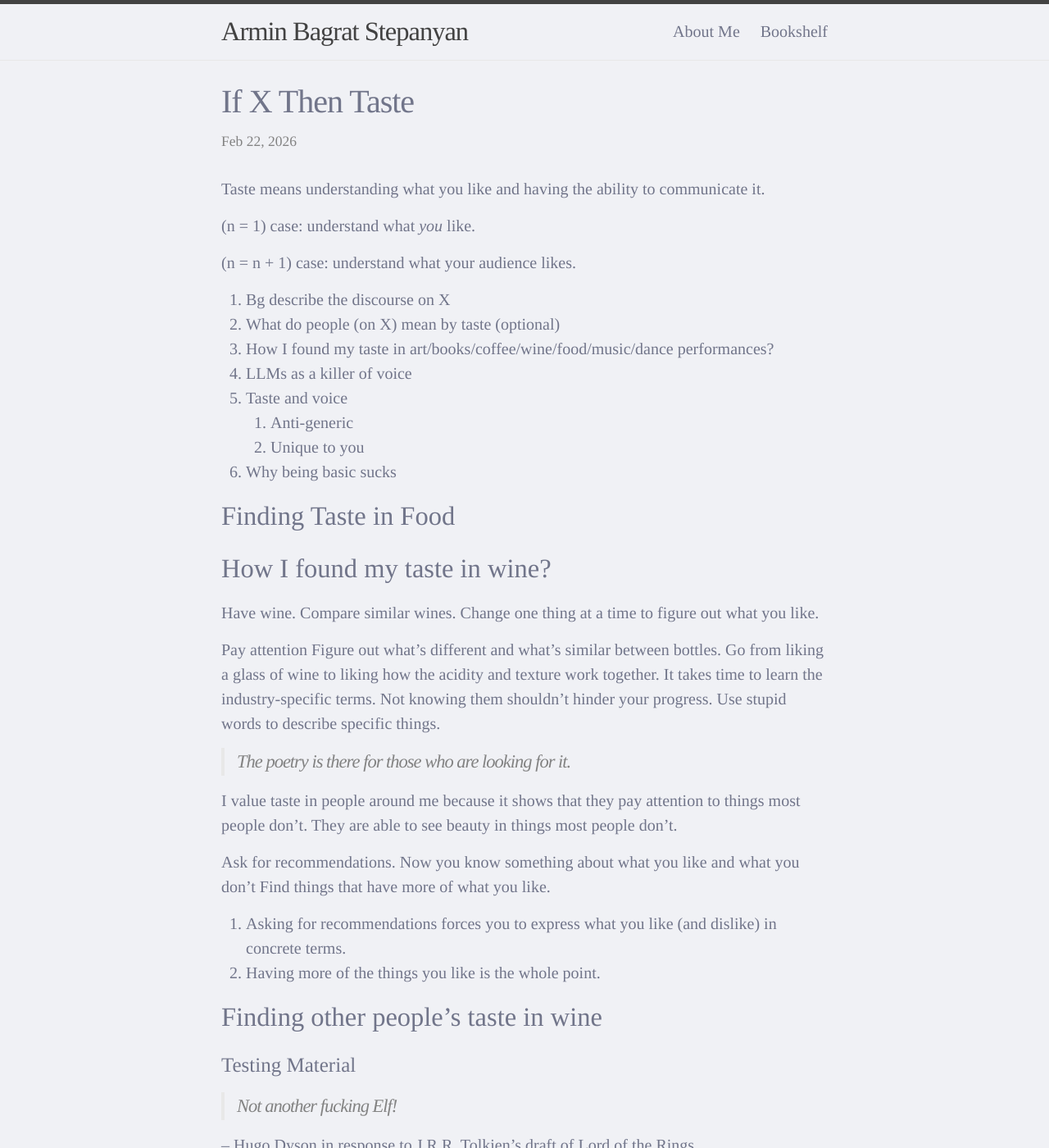
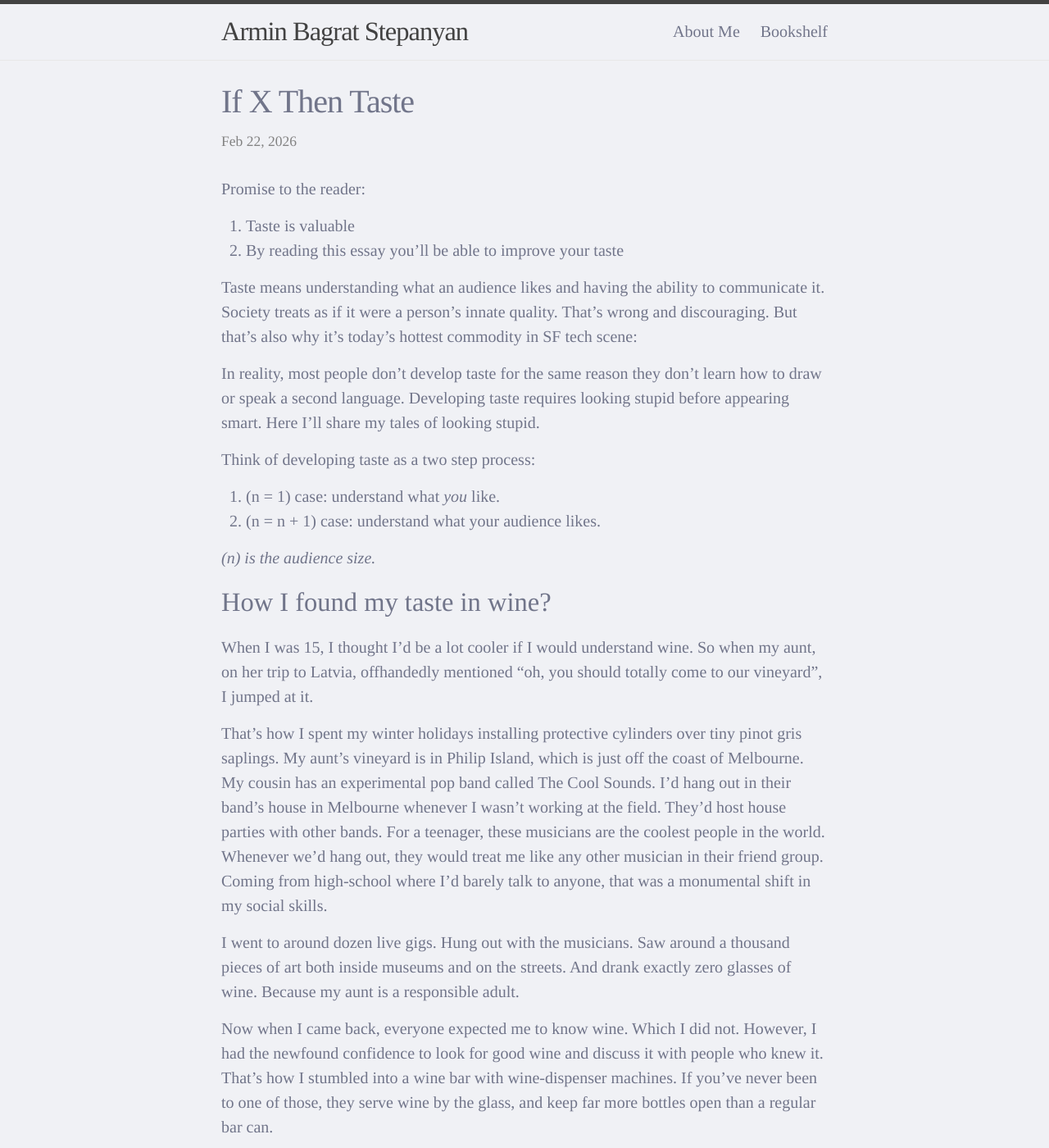
Before and after one commit to ab-10/ab-10.github.io, a Jekyll site: the page built from _posts/2026-02-21-taste.md, in a window 1280 px wide and 1400 px high. Shown: the whole window at 82% size. Built offline with Jekyll 4.4.1, drawn with Linux system fonts in a browser that asks for light colours; some of the changed text lies outside the part shown.

Commit message:
Add my personal story

```diff
--- a/_posts/2026-02-21-taste.md
+++ b/_posts/2026-02-21-taste.md
@@ -5,32 +5,60 @@ hidden: False
 date: 2026-02-21 16:21:00 -0800
 ---
 
-Taste means understanding what you like and having the ability to communicate it.
+Promise to the reader:
+1. Taste is valuable
+2. By reading this essay you'll be able to improve your taste
 
-\(n = 1\) case: understand what _you_ like.
+Taste means understanding what an audience likes and having the ability to communicate it.
+Society treats as if it were a person's innate quality.
+That's wrong and discouraging.
+But that's also why it's today's hottest commodity in SF tech scene:
 
-\(n = n + 1\) case: understand what your audience likes.
+<!-- TODO: insert an X post from a well-respected person in SF tech that demonstrates the value of taste -->
 
-1. Bg describe the discourse on X
-2. What do people (on X) mean by taste (optional)
-3. How I found my taste in art/books/coffee/wine/food/music/dance performances?
-4. LLMs as a killer of voice
-5. Taste and voice
-    1. Anti-generic
-    2. Unique to you
-6. Why being basic sucks
+In reality, most people don't develop taste for the same reason they don't learn how to draw or speak a second language.
+Developing taste requires looking stupid before appearing smart.
+Here I'll share my tales of looking stupid.
 
-## Finding Taste in Food
+Think of developing taste as a two step process:
+
+1. \(n = 1\) case: understand what _you_ like.
+2. \(n = n + 1\) case: understand what your audience likes.
+
+_\(n\) is the audience size._
 
 ## How I found my taste in wine?
 
-<!--
-Alt structure:
-<Numbered list>
+When I was 15, I thought I'd be a lot cooler if I would understand wine.
+So when my aunt, on her trip to Latvia, offhandedly mentioned "oh, you should totally come to our vineyard", I jumped at it.
 
-<section per item>
-<anecdotes from personal experience per section>
--->
+That's how I spent my winter holidays installing protective cylinders over tiny pinot gris saplings.
+My aunt's vineyard is in Philip Island, which is just off the coast of Melbourne. <!-- TODO fact-check this -->
+My cousin has an experimental pop band called The Cool Sounds.
+I'd hang out in their band's house in Melbourne whenever I wasn't working at the field.
+They'd host house parties with other bands.
+For a teenager, these musicians are the coolest people in the world.
+Whenever we'd hang out, they would treat me like any other musician in their friend group.
+Coming from high-school where I'd barely talk to anyone, that was a monumental shift in my social skills.
+
+I went to around dozen live gigs.
+Hung out with the musicians. <!-- TODO: link to the paragraph above -->
+Saw around a thousand pieces of art both inside museums and on the streets.
+And drank exactly zero glasses of wine.
+Because my aunt is a responsible adult.
+
+Now when I came back, everyone expected me to know wine.
+Which I did not.
+However, I had the newfound confidence to look for good wine and discuss it with people who knew it.
+That's how I stumbled into a wine bar with wine-dispenser machines.
+If you've never been to one of those, they serve wine by the glass, and keep far more bottles open than a regular bar can.
+
+In this wine bar, I would try multiple glasses of similar wines.
+Compare the flavors.
+Try to describe them to the somelier.
+Get more recommendations.
+And repeat.
+
 
 Have wine.
 Compare similar wines.
@@ -54,26 +82,7 @@ Find things that have more of what you like.
 1. Asking for recommendations forces you to express what you like (and dislike) in concrete terms.
 2. Having more of the things you like is the whole point.
 
-
-
-## Finding other people's taste in wine
-
-
-
-### Testing Material
-
-> Not another fucking Elf!
-
--- Hugo Dyson in response to J.R.R. Tolkien's draft of Lord of the Rings.
-
-Understanding target audience is not magical but comes from actively comparing their taste with that of their audience.
-For example, Tolkien and C.S. Lewis would organize sessions, where writers would share their drafts and provide honest feedback.
-
-I love testing material.
-I created the mailing list for this blog as a way to request feedback on my drafts in an organized way.
-Getting feedback on the devtools I build is an important reason why I moved to SF.
-
-### The Wine Merchant
+## The Wine Merchant
 
 "Creative geniuses" have an exceptional sense for what their target audience likes.
 I'll give you an example of one.
```
Also changed, not shown: other parts of _posts/2026-02-21-taste.md (+1 -0 lines).
